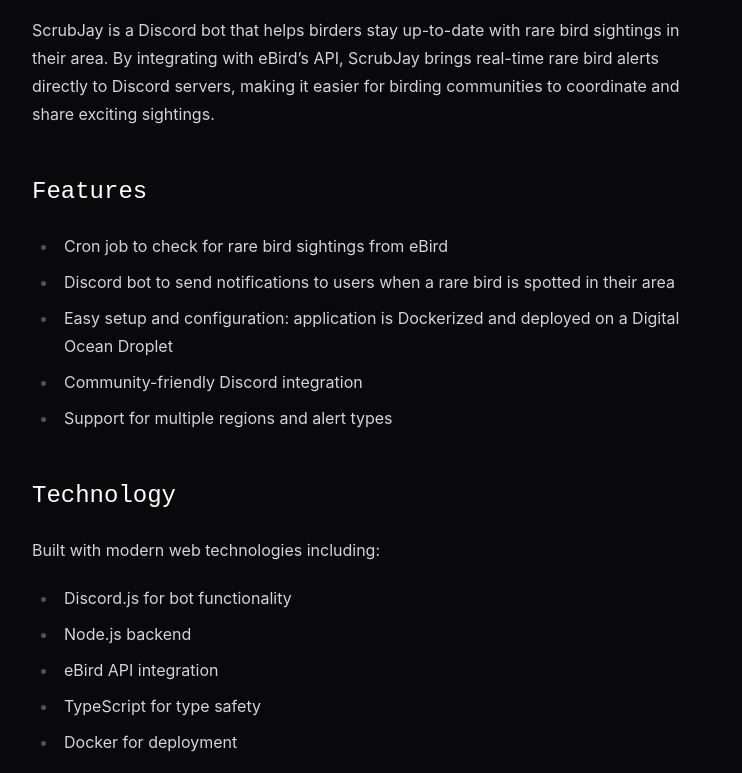
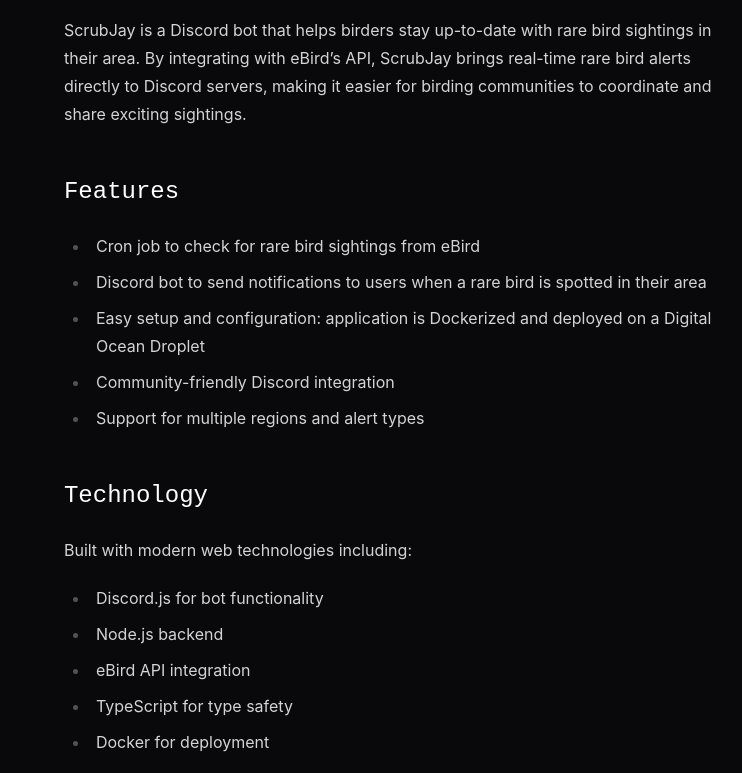
Before and after one commit to drew-beamer/me, an Astro site: page /projects/scrubjay.md in a window 1280 px wide. Shown: the part 104-877 px from the top of the page, without its empty margins (248-990 px from the left). Built offline with nearby package versions, Linux system fonts and the light colour scheme; Astro itself is replaced by a stand-in of ours.

Commit message:
more width fixes

```diff
--- a/src/components/layout/Prose.astro
+++ b/src/components/layout/Prose.astro
@@ -1,5 +1,5 @@
 <div
-  class="prose prose-neutral prose-base dark:prose-invert prose-headings:font-mono prose-headings:font-normal font-sans"
+  class="prose prose-neutral prose-base dark:prose-invert prose-headings:font-mono prose-headings:font-normal font-sans max-w-prose w-full"
 >
   <slot />
 </div>
--- a/src/layouts/Layout.astro
+++ b/src/layouts/Layout.astro
@@ -14,7 +14,7 @@ const { title, description = "Drew Beamer's personal website" } = Astro.props;
     <title>{title}</title>
   </head>
   <body class="overscroll-none dark">
-    <div class="container py-12">
+    <div class="flex flex-col items-center max-w-3xl mx-auto px-6 py-12">
       <slot />
     </div>
   </body>
--- a/src/styles/globals.css
+++ b/src/styles/globals.css
@@ -167,9 +167,3 @@
     @apply bg-background text-foreground;
   }
 }
-
-@layer utilities {
-  .container {
-    @apply max-w-3xl mx-auto px-6;
-  }
-}
```
